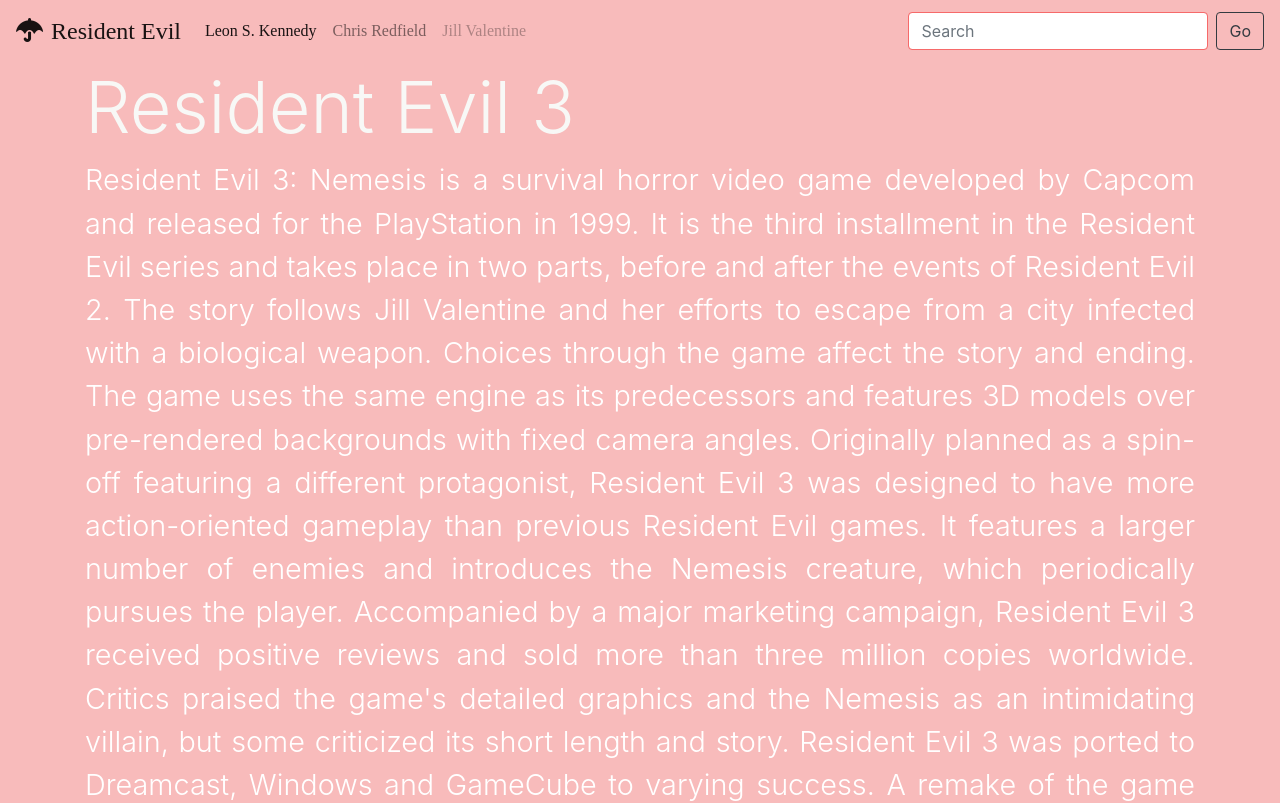
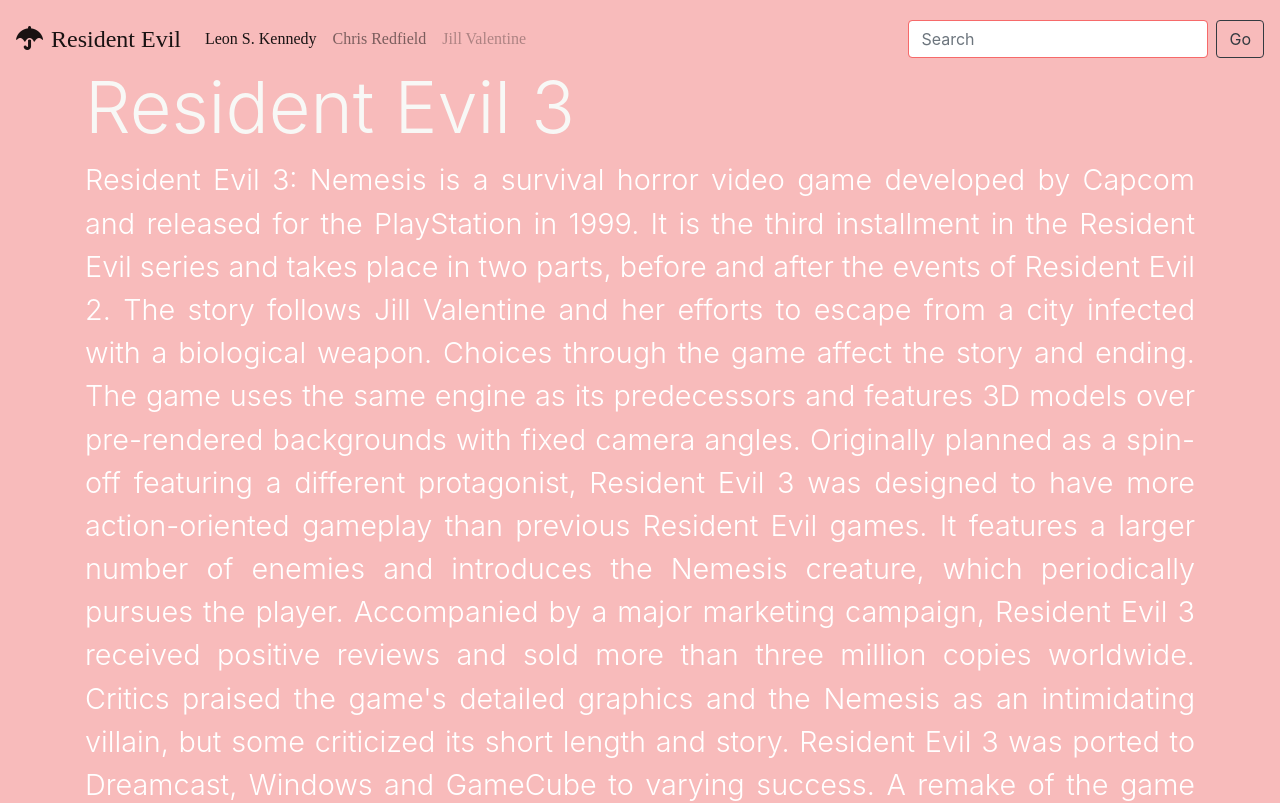
Before and after one commit to mohammadm1370m/First-project, a plain HTML site: page index.html in a window 1280 px wide. Shown: the top 803 px of the page. Drawn offline with nearby package versions, Linux system fonts and the light colour scheme.

Commit message:
index was modified

```diff
--- a/index.html
+++ b/index.html
@@ -13,7 +13,7 @@
 </head>
 
 <body>
-    <nav class="navbar navbar-light navbar-expand-lg py-2">
+    <nav class="navbar navbar-light navbar-expand-lg py-3">
     <a href="" class="navbar-brand"><i class="fas fa-umbrella mr-2"></i>Resident Evil</a>
     <button class="navbar-toggler" data-toggle="collapse" data-target="#mainNav">
     <span class="navbar-toggler-icon"></span>
```
